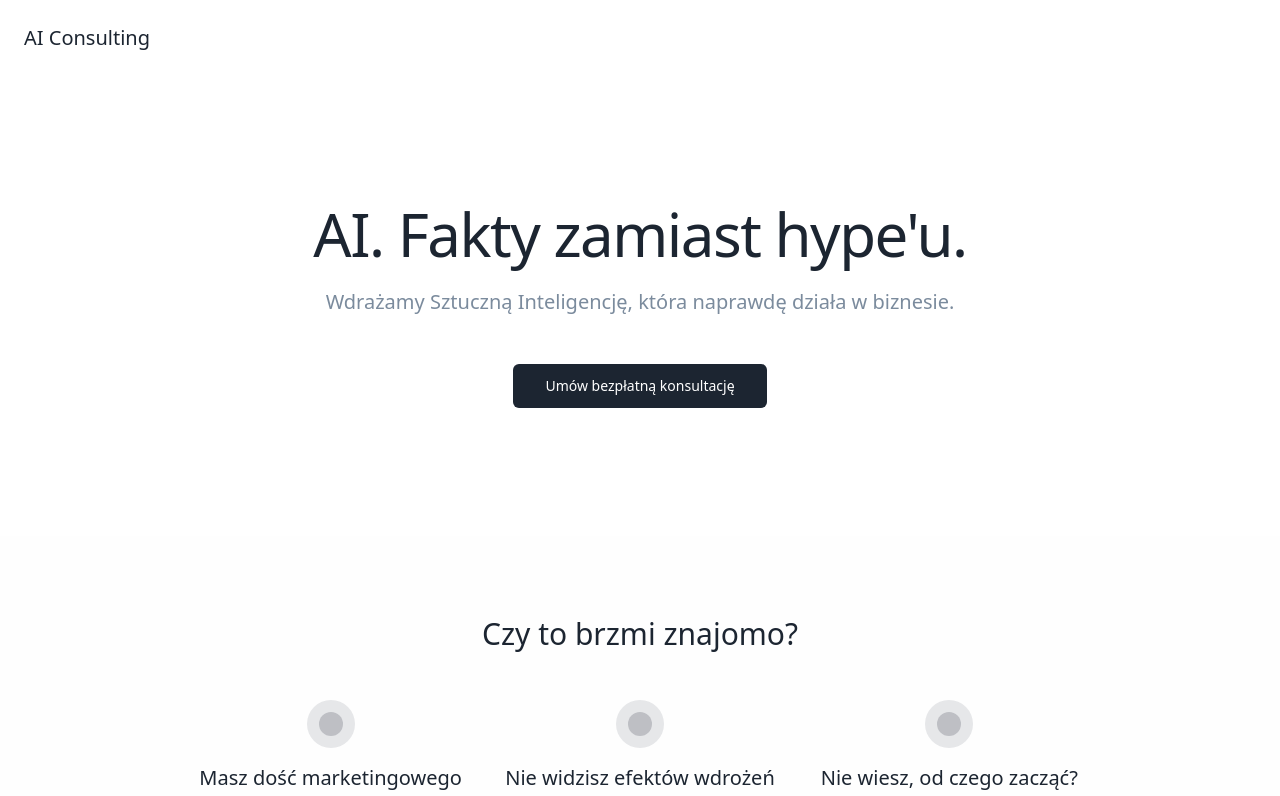
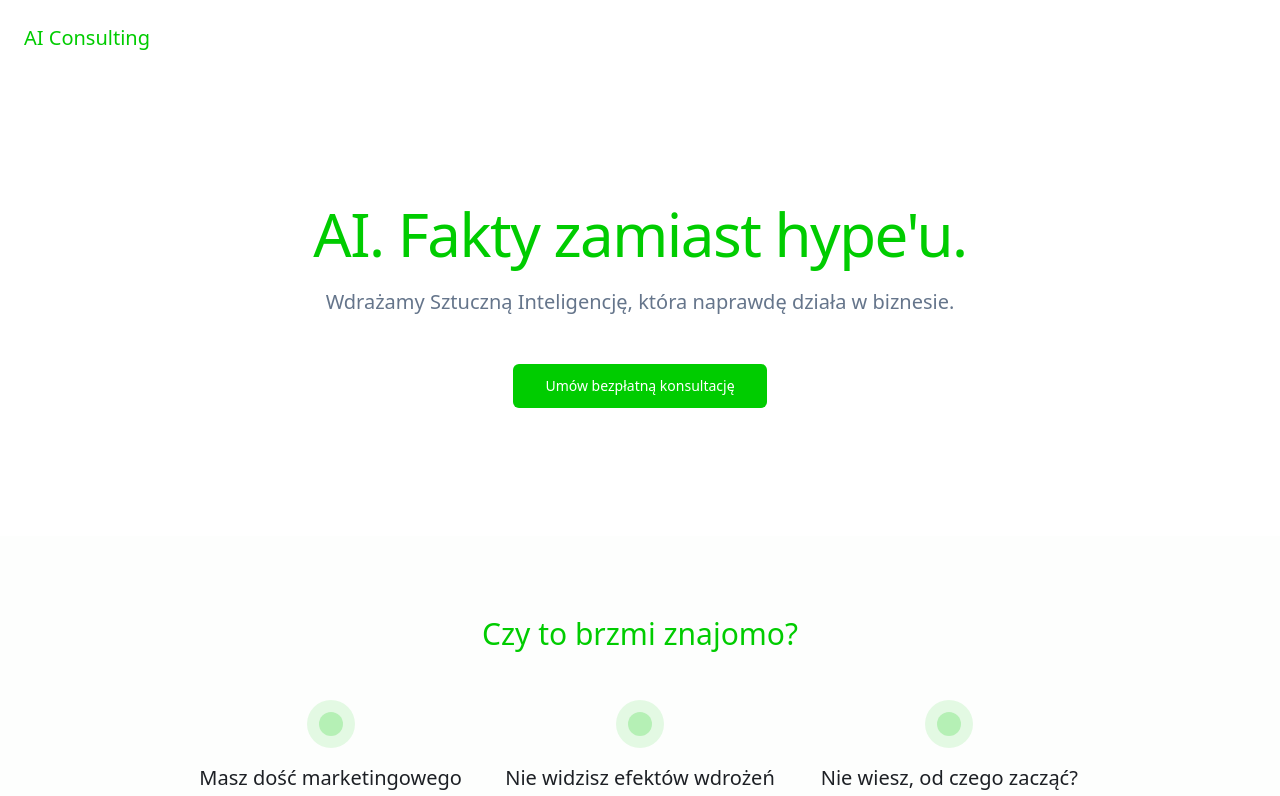
Before and after one commit to przemonides/ai-truth-path, a React (Vite) app: page / in a window 1280 px wide. Shown: the top 796 px of the page. Built offline with nearby package versions, Linux system fonts and the light colour scheme.

Commit message:
Update design to match image
Update the website's design to match the provided image, focusing on the layout and visual elements.

```diff
--- a/src/index.css
+++ b/src/index.css
@@ -9,24 +9,24 @@ All colors MUST be HSL.
 @layer base {
   :root {
     --background: 0 0% 100%;
-    --foreground: 213 27% 15%;
+    --foreground: 220 13% 13%;
 
     --card: 0 0% 100%;
-    --card-foreground: 213 27% 15%;
+    --card-foreground: 220 13% 13%;
 
     --popover: 0 0% 100%;
-    --popover-foreground: 213 27% 15%;
+    --popover-foreground: 220 13% 13%;
 
-    --primary: 213 27% 15%;
+    --primary: 120 100% 40%;
     --primary-foreground: 0 0% 100%;
 
-    --secondary: 0 0% 98%;
-    --secondary-foreground: 213 27% 25%;
+    --secondary: 120 20% 96%;
+    --secondary-foreground: 220 13% 13%;
 
-    --muted: 0 0% 96%;
-    --muted-foreground: 213 15% 55%;
+    --muted: 210 40% 96%;
+    --muted-foreground: 215 16% 47%;
 
-    --accent: 213 27% 15%;
+    --accent: 120 100% 40%;
     --accent-foreground: 0 0% 100%;
 
     --destructive: 0 84.2% 60.2%;
```
